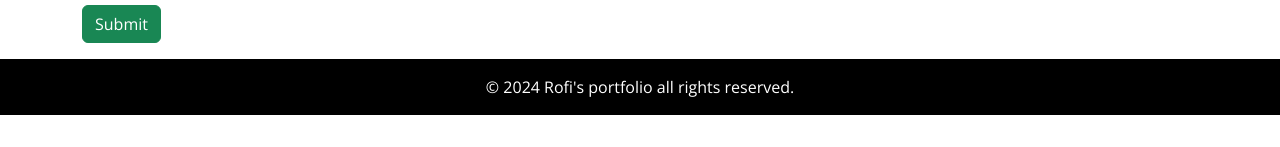
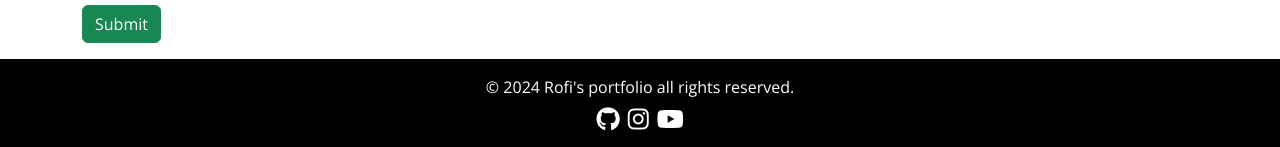
Before and after one commit to Rofiaziztr/rofiaziztr.github.io, a plain HTML site: page index.html in a window 1280 px wide. Shown: the part 1982-2129 px from the top of the page. Before the commit the page ends 2097 px from the top, so only its background shows below. Drawn offline with nearby package versions, Linux system fonts and the light colour scheme.

Commit message:
update footer

```diff
--- a/index.html
+++ b/index.html
@@ -18,6 +18,7 @@
       href="https://cdn.jsdelivr.net/npm/aos@2.3.4/dist/aos.css"
       rel="stylesheet"
     />
+    <link rel="stylesheet" href="https://cdnjs.cloudflare.com/ajax/libs/font-awesome/6.4.0/css/all.min.css">
     <script src="https://cdn.jsdelivr.net/npm/aos@2.3.4/dist/aos.js"></script>
 
     <style>
@@ -78,7 +79,7 @@
       </div>
     </nav>
 
-    <div
+<div
       data-aos="slide-right"
       data-aos-duration="1500"
       id="carouselExampleDark"
@@ -265,8 +266,24 @@
         class="text-center p-3 text-white"
         style="background-color: rgb(0, 0, 0)"
       >
-        © 2024 Rofi's portfolio all rights reserved.
+        <p class="mb-2">
+          © 2024 Rofi's portfolio all rights reserved.
+        </p>
+        <div class="d-flex justify-content-center align-items-center">
+          <a class="mx-1" href="https://github.com/Rofiaziztr">
+            <i class="fab fa-github" style="color: white; font-size: 24px;"></i>
+          </a>
+          <a class="mx-1" href="https://www.instagram.com/rofiaziztr/">
+            <i class="fab fa-instagram" style="color: white; font-size: 24px;"></i>
+          </a>
+          <a class="mx-1" href="https://www.youtube.com/@rofiaziztaufikrahmat">
+            <i class="fab fa-youtube" style="color: white; font-size: 24px;"></i>
+          </a>
+
       </div>
+
+      </div>
+
     </footer>
 
     <script>
```
